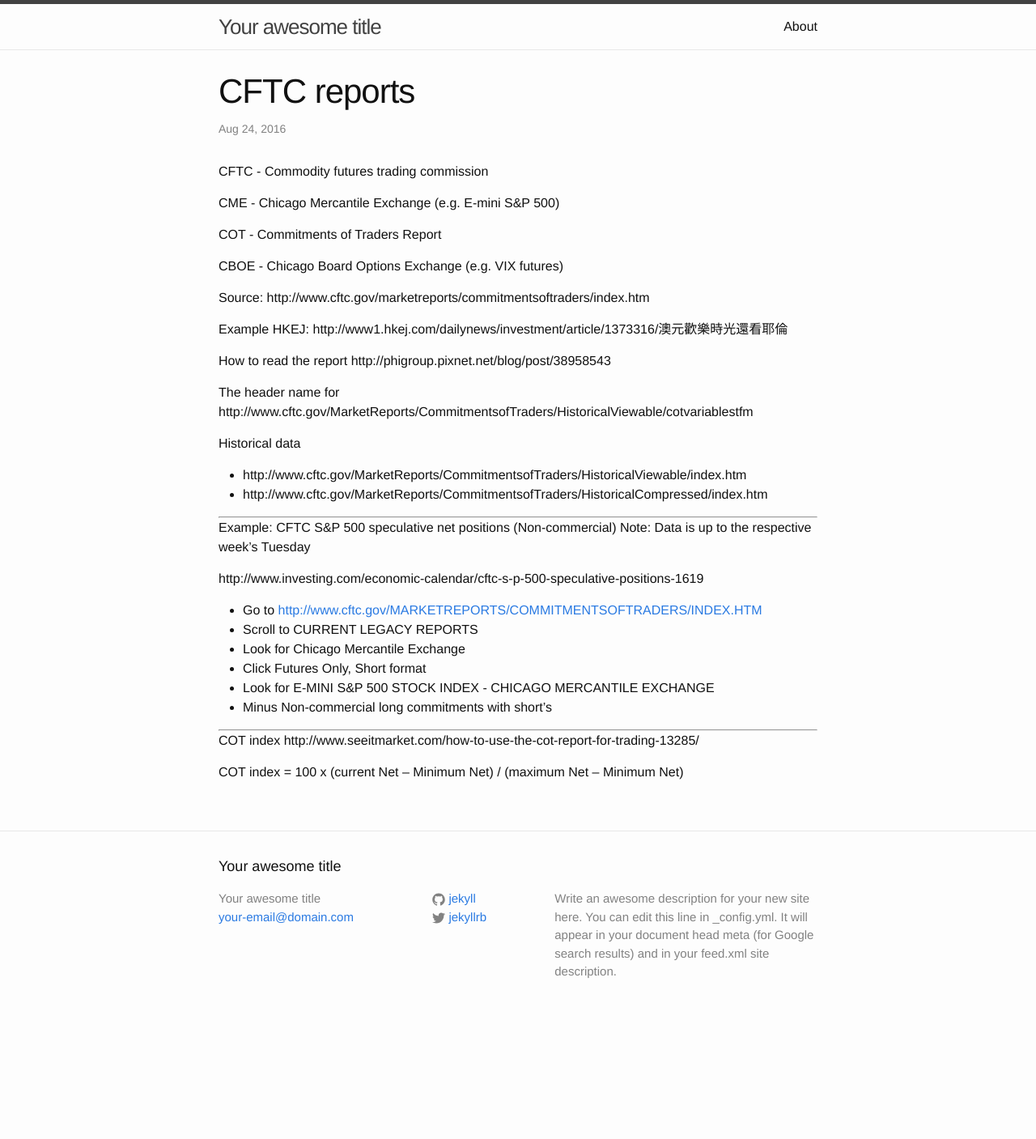
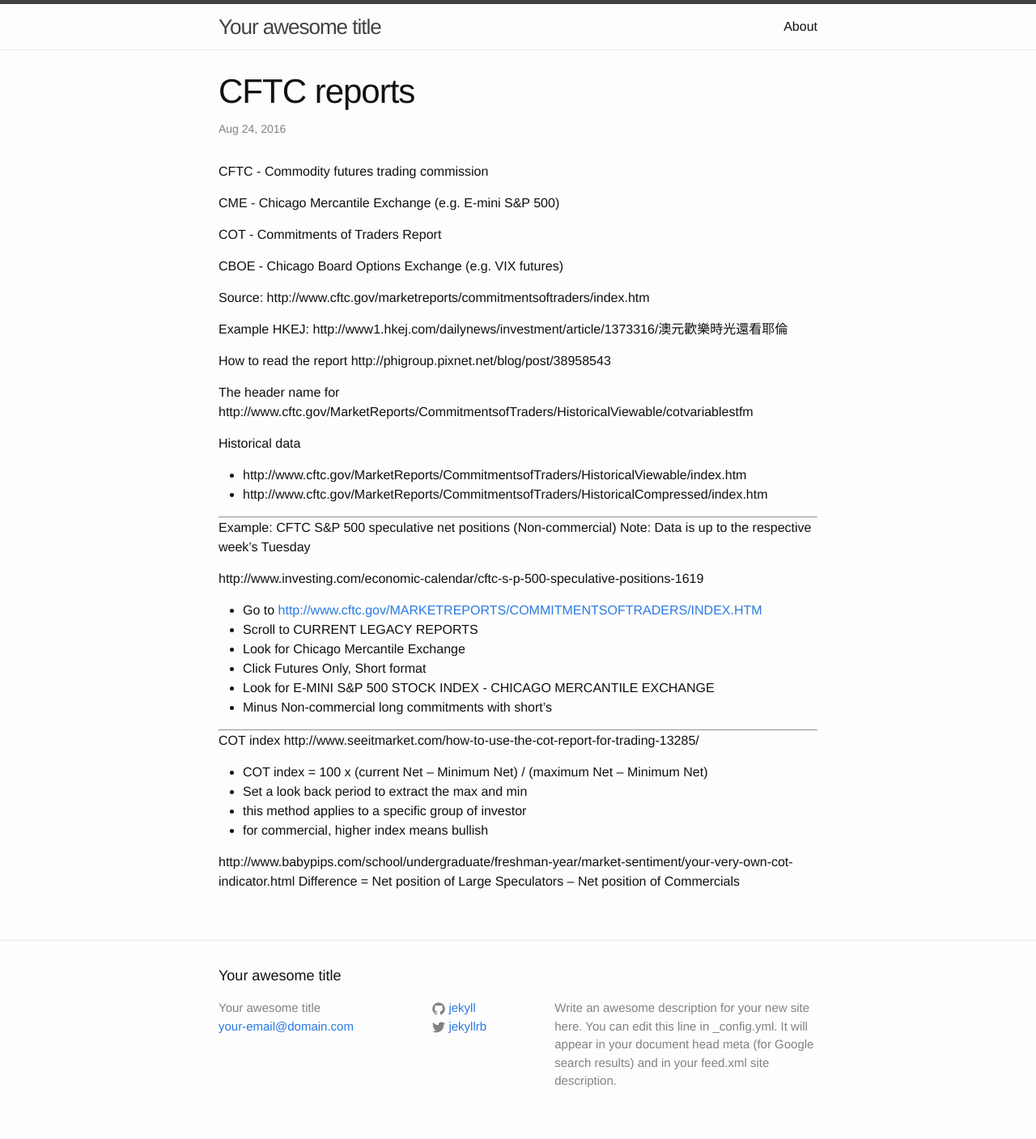
Before and after one commit to kitomicms/blog, a Jekyll site: the page built from _posts/2016-08-24-cftc-reports.md, in a window 1280 px wide. Shown: the whole page at 81% size. Built offline with Jekyll 4.4.1, drawn with Linux system fonts in a browser that asks for light colours; before the commit the page ends 1272 px from its top, so only the background shows below that.

Commit message:
Update 2016-08-24-cftc-reports.md

```diff
--- a/_posts/2016-08-24-cftc-reports.md
+++ b/_posts/2016-08-24-cftc-reports.md
@@ -48,5 +48,10 @@
 
 COT index
 http://www.seeitmarket.com/how-to-use-the-cot-report-for-trading-13285/
+- COT index = 100 x (current Net – Minimum Net) / (maximum Net – Minimum Net)
+- Set a look back period to extract the max and min
+- this method applies to a specific group of investor
+- for commercial, higher index means bullish
 
-COT index = 100 x (current Net – Minimum Net) / (maximum Net – Minimum Net)
+http://www.babypips.com/school/undergraduate/freshman-year/market-sentiment/your-very-own-cot-indicator.html
+Difference = Net position of Large Speculators – Net position of Commercials
```
